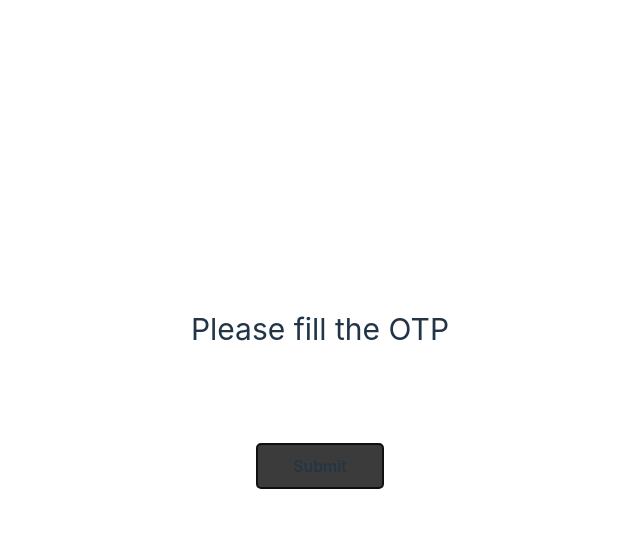
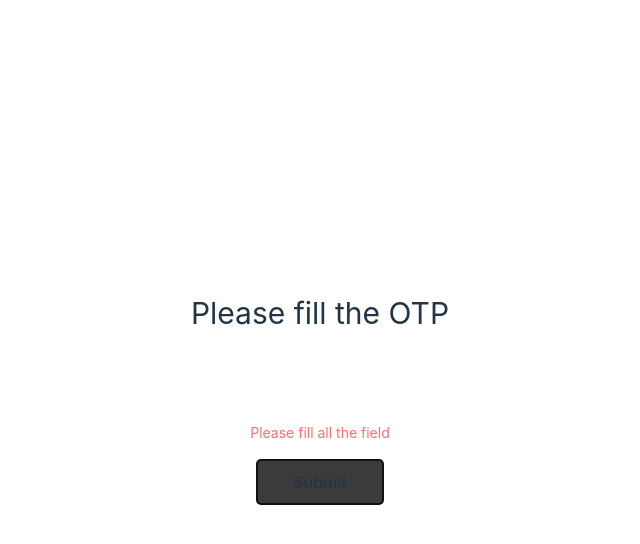
Before and after one commit to Shahadkariyambath/otp_react-vite_tailwind_formik, a React (Vite) app: page / in a window 1280 px wide. Both pictures are taken after typing "Sample", "Sample", "Sample", "Sample", "Sample", "Sample" into the empty fields and a click on the button "Submit". Shown: the top 544 px of the page, without its empty margins (320-960 px from the left). Built offline with nearby package versions, Linux system fonts and the light colour scheme.

Commit message:
added formik properties to the otp input field like handleSubmit and used onSubmit, validate, etc

```diff
--- a/src/App.jsx
+++ b/src/App.jsx
@@ -3,6 +3,23 @@ import { Formik, useFormik } from "formik";
 import "./App.css";
 
 function App() {
+  const validate = (values) => {
+    const errors = {};
+
+    // if (values.otp[0] === "") {
+    //   errors.otp = "This field is reqired";
+    // }
+
+    // if (Object.values(values.otp).some((data) => data === "")) {
+    //   errors.otp = "All fields are required";
+    // }
+
+    if (values.otp.some((data) => data === "")) {
+      errors.otp = "All fields are required";
+    }
+    return errors;
+  };
+
   const inputRef = useRef({});
 
   const formik = useFormik({
@@ -17,8 +34,9 @@ function App() {
       // },
       otp: Array.from({ length: 6 }).fill(""),
     },
+    validate,
     onSubmit: (values) => {
-      console.log(values);
+      console.log(values.otp.join());
     },
   });
 
@@ -129,6 +147,9 @@ function App() {
         <div>{inputRenderOtp()}</div>
       </Formik>
 
+      {formik.errors.otp && (
+        <p className="mt-3 text-sm text-red-400">Please fill all the field</p>
+      )}
       <button
         type="button"
         className="mt-4 w-32 border border-solid bg-[#3b3b3b] rounded hover:bg-[#252525] hover:border-[#3b3b3b]"
```
